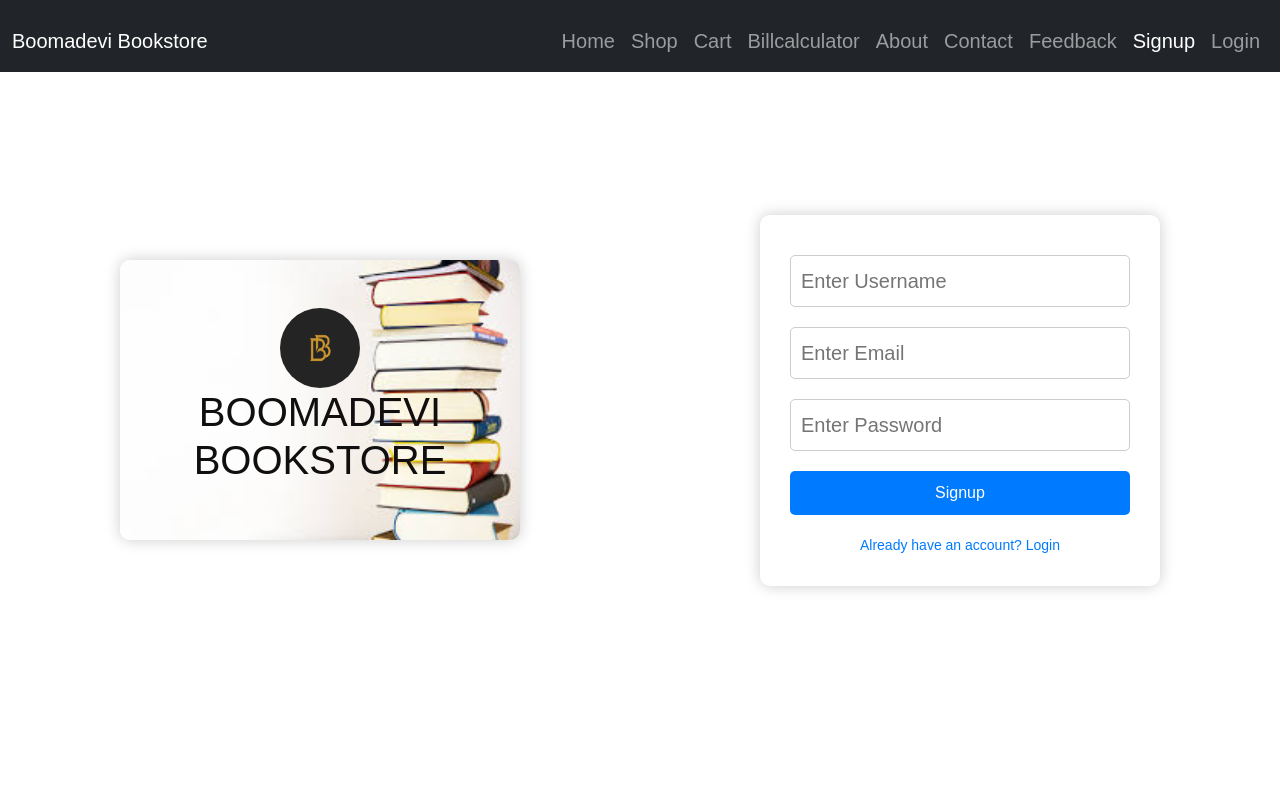
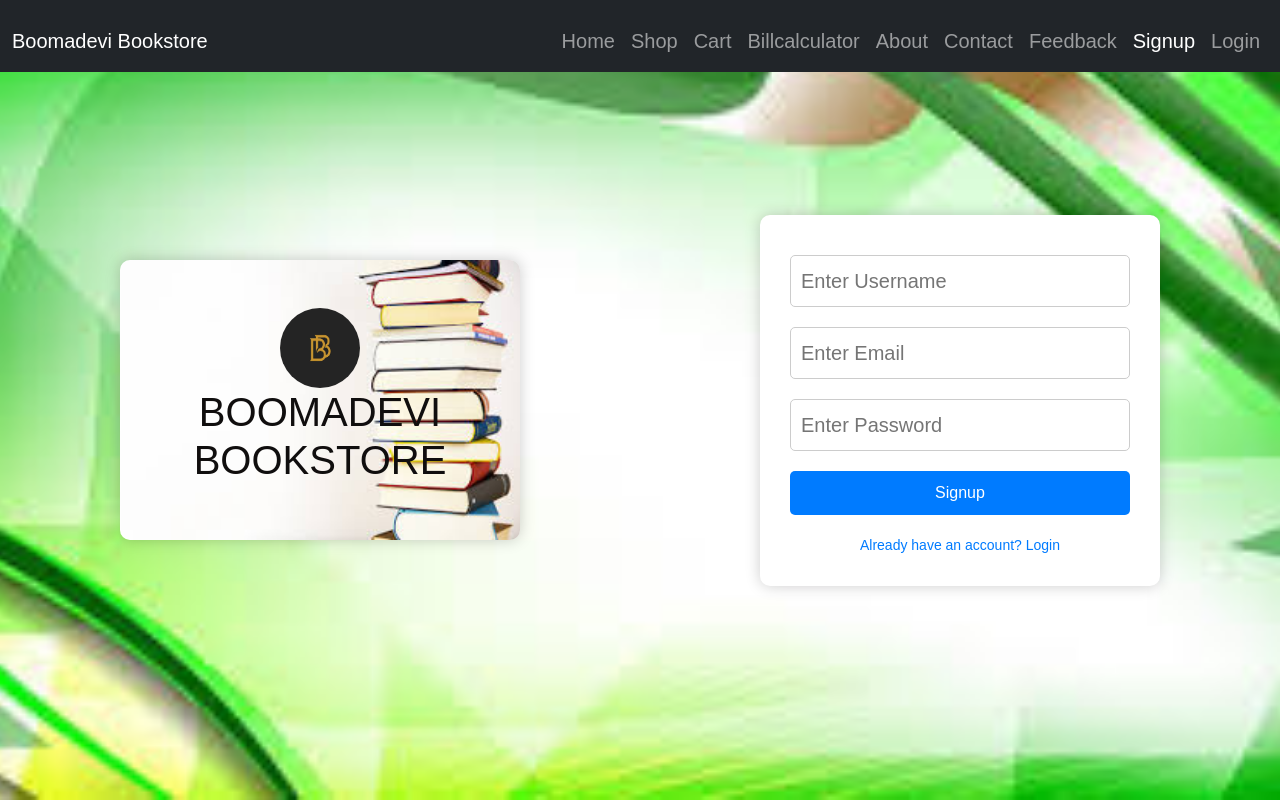
Before and after one commit to boomadevi-2006/boomadevibookstore, a plain HTML site: page signup.html in a window 1280 px wide. Drawn offline with nearby package versions, Linux system fonts and the light colour scheme.

Commit message:
Update signup.html

```diff
--- a/signup.html
+++ b/signup.html
@@ -15,7 +15,7 @@
             justify-content: center;
             align-items: center;
             height: 100vh;
-            background: url("../image/bg.jpg") no-repeat center center fixed;
+            background: url("../bg.jpg") no-repeat center center fixed;
     background-size: cover;
         }
         .container {
```
